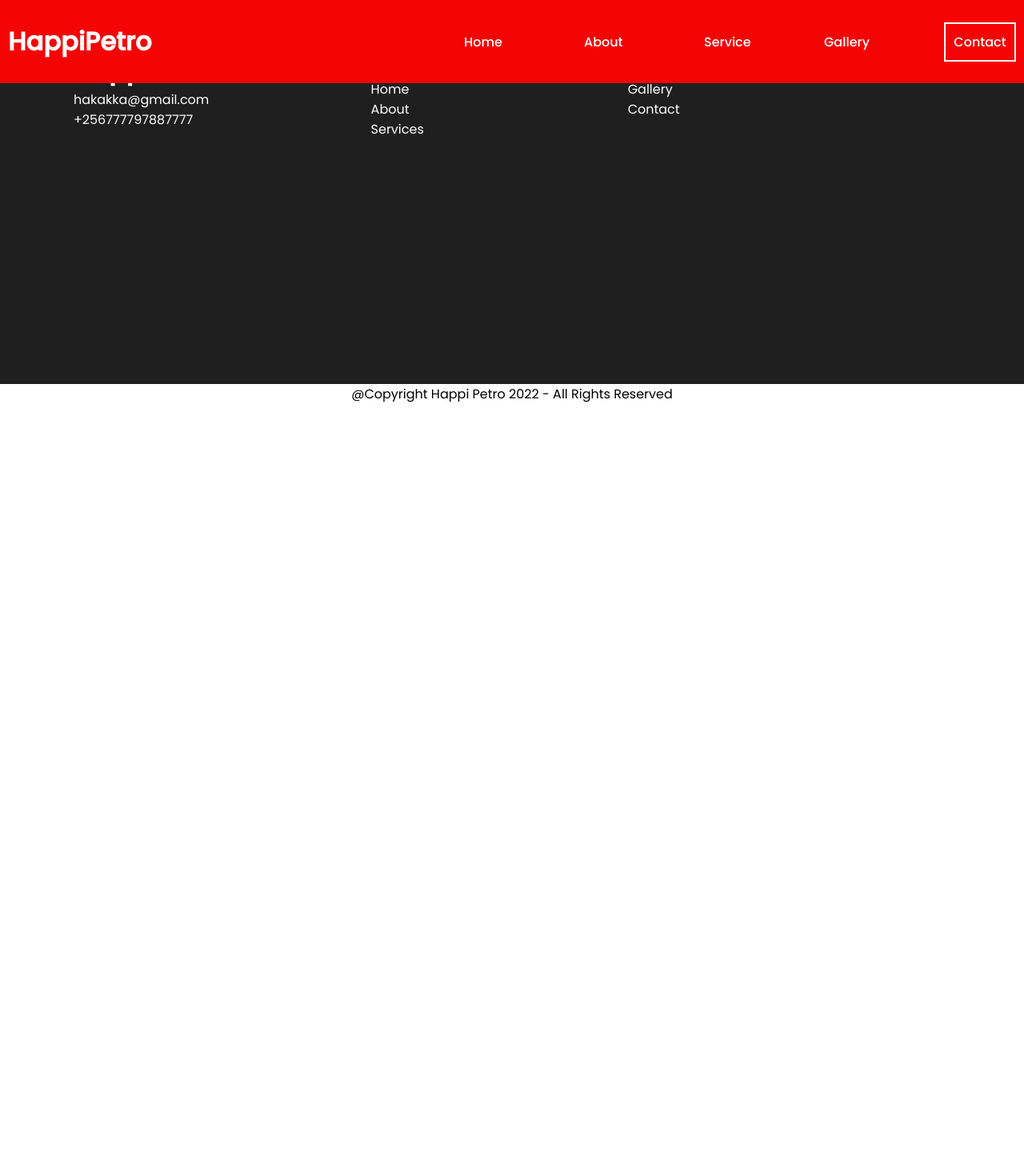
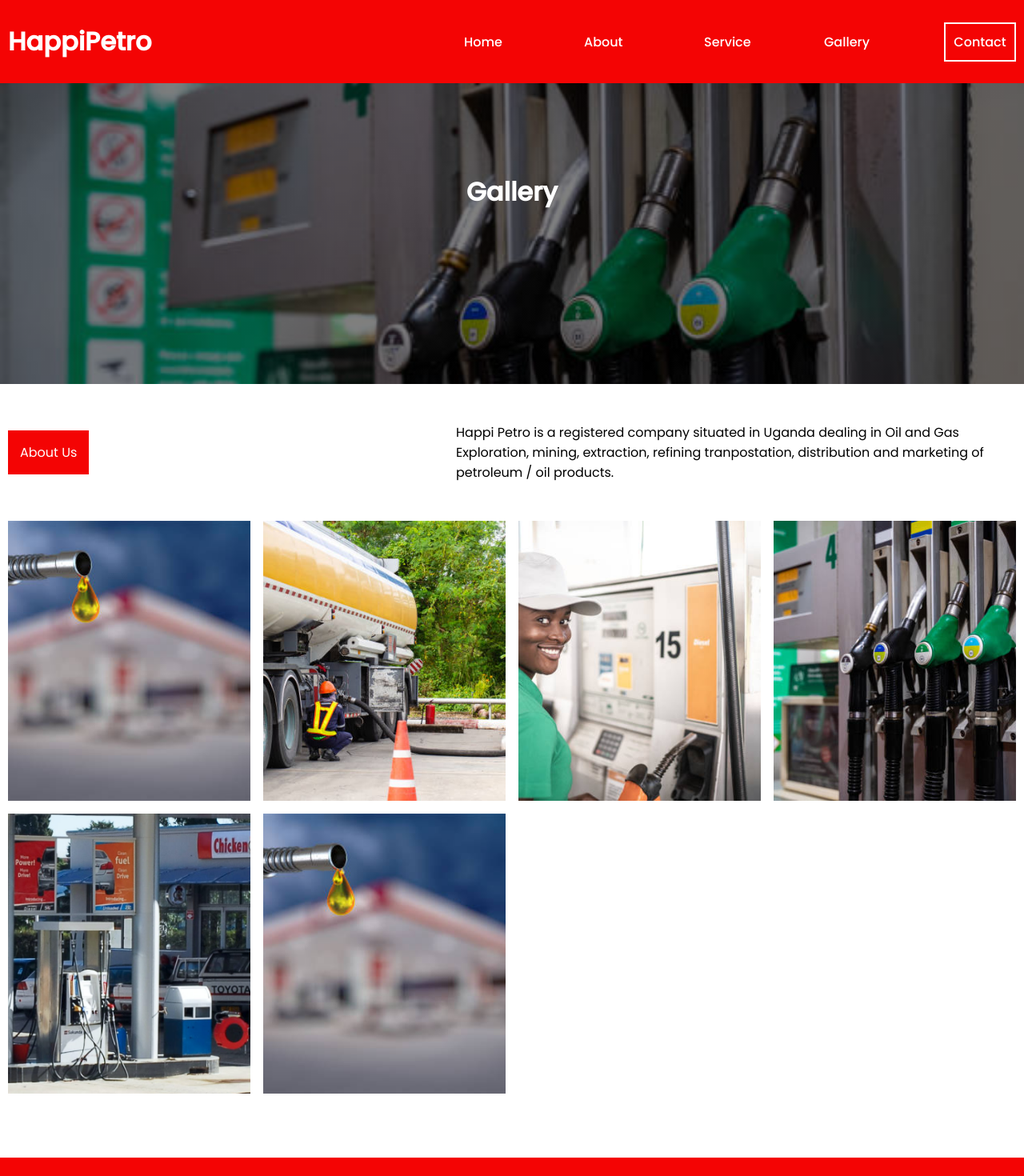
Before and after one commit to isiagi/Happipetro, a React (Create React App) app: page /gallery in a window 1280 px wide. Shown: the top 1470 px of the page at 80% size. Before the commit the page ends 800 px from the top, so only its background shows below. Built offline with nearby package versions, Linux system fonts and the light colour scheme.

Commit message:
adds gallery

```diff
--- /dev/null
+++ b/src/pages/gallery/Gallery.jsx
@@ -0,0 +1,53 @@
+import Zoom from "react-medium-image-zoom";
+import "react-medium-image-zoom/dist/styles.css";
+
+import img1 from "../../assets/images/4.jpg";
+import img2 from "../../assets/images/3.jpg";
+import img3 from "../../assets/images/5.jpg";
+import img4 from "../../assets/images/6.jpg";
+import img5 from "../../assets/images/1.png";
+
+import "./gallery.css";
+import Join from "../../components/join/Join";
+
+const Gallery = () => {
+  return (
+    <div className="gallery__container">
+      <div className="gallery__head">
+        <h1>Gallery</h1>
+      </div>
+      <div className="gallery__intro">
+        <span>About Us</span>
+        <p style={{ maxWidth: "700px" }}>
+          {" "}
+          Happi Petro is a registered company situated in Uganda dealing in Oil
+          and Gas Exploration, mining, extraction, refining tranpostation,
+          distribution and marketing of petroleum / oil products.
+        </p>
+      </div>
+      <div className="gallery__grid">
+        <Zoom>
+          <img src={img1} alt="" />
+        </Zoom>
+        <Zoom>
+          <img src={img2} alt="" />
+        </Zoom>
+        <Zoom>
+          <img src={img3} alt="" />
+        </Zoom>
+        <Zoom>
+          <img src={img4} alt="" />
+        </Zoom>
+        <Zoom>
+          <img src={img5} alt="" />
+        </Zoom>
+        <Zoom>
+          <img src={img1} alt="" />
+        </Zoom>
+      </div>
+      <Join />
+    </div>
+  );
+};
+
+export default Gallery;
--- /dev/null
+++ b/src/pages/gallery/gallery.css
@@ -0,0 +1,39 @@
+.gallery__head {
+  min-height: 60vh;
+  background: linear-gradient(rgba(0, 0, 0, 0.5), rgba(0, 0, 0, 0.5)),
+    url("../../assets/images/6.jpg");
+  background-size: cover;
+  background-repeat: no-repeat;
+  display: flex;
+  justify-content: center;
+  align-items: center;
+  color: #fff;
+}
+
+.gallery__intro {
+  margin: 0px 10px;
+  display: flex;
+  align-items: center;
+  justify-content: space-between;
+  padding: 3rem 0;
+}
+
+.gallery__intro span {
+  padding: 15px;
+  background-color: var(--bg_main);
+  color: #fff;
+}
+
+.gallery__grid {
+  display: grid;
+  grid-template-columns: repeat(auto-fit, minmax(300px, 1fr));
+  gap: 1rem;
+  margin: 0px 10px;
+  margin-bottom: 10vh;
+}
+
+.gallery__grid img {
+    min-height: 350px;
+    object-fit: cover;
+    cursor: pointer;
+}
--- a/src/pages/index.jsx
+++ b/src/pages/index.jsx
@@ -3,6 +3,7 @@ import Nav from "../components/nav/Nav";
 import Footer from "../components/footer/Footer";
 import Contact from "./contact/Contact";
 import HomePage from "./HomePage";
+import Gallery from "./gallery/Gallery";
 
 const index = () => {
   return (
@@ -11,6 +12,7 @@ const index = () => {
       <Routes>
         <Route path="/" element={<HomePage />} />
         <Route path="/contact" element={<Contact />} />
+        <Route path="/gallery" element={<Gallery />} />
       </Routes>
       <Footer />
     </Router>
```
